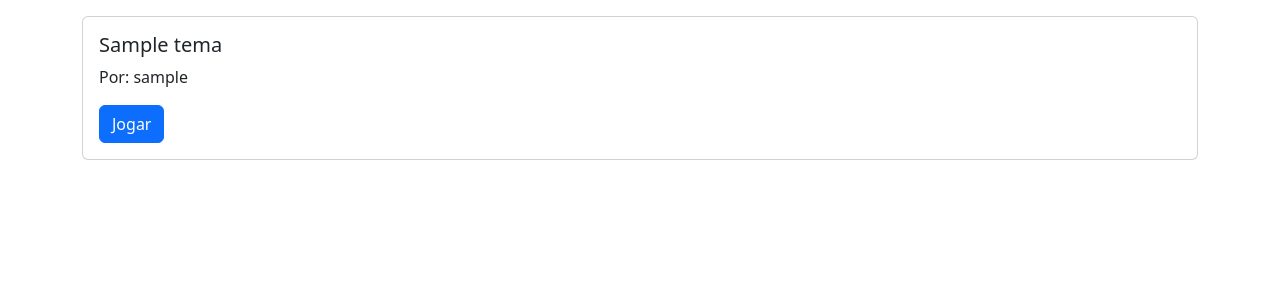
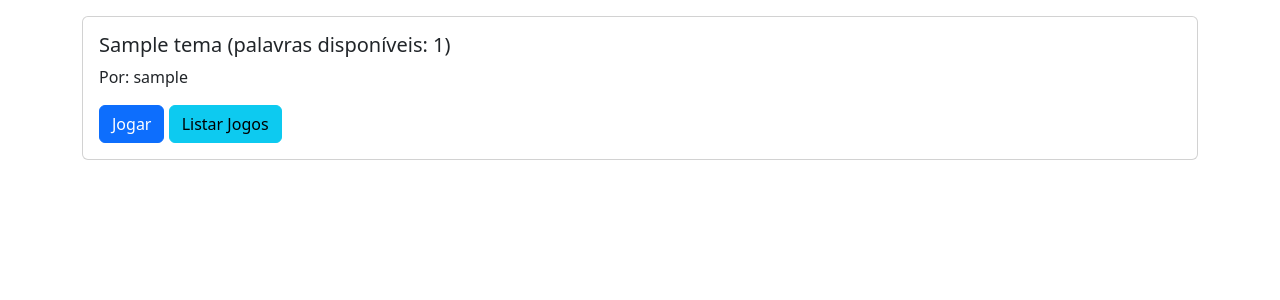
Before and after one commit to NinjaBitroom/jogo_da_forca, a Django app: page / in a window 1280 px wide. Shown: the part 56-356 px from the top of the page. Run offline with Django 5.2, Linux system fonts and the light colour scheme; tables that the repository leaves empty hold one stand-in row (values such as "Sample post").

Commit message:
Adicione os jogos no banco de dados

```diff
--- a/hangman/models.py
+++ b/hangman/models.py
@@ -22,9 +22,9 @@ class Palavra(models.Model):
 
 
 class Jogo(models.Model):
-    aluno = models.ForeignKey(User, on_delete=models.CASCADE)
+    user = models.ForeignKey(User, on_delete=models.CASCADE, blank=True, null=True)
     tema = models.ForeignKey(Tema, on_delete=models.CASCADE)
     data_jogo = models.DateTimeField(auto_now_add=True)
 
     def __str__(self):
-        return f"{self.aluno.first_name} - {self.tema.nome} - {self.data_jogo}"
+        return f"{self.user} - {self.tema.nome} - {self.data_jogo}"
--- a/hangman/templates/index.html
+++ b/hangman/templates/index.html
@@ -12,15 +12,23 @@
     {% for tema in tema_list %}
         <div class="card mt-3">
             <div class="card-body">
-                <h5 class="card-title">{{ tema.nome }}</h5>
+                <h5 class="card-title">
+                    {{ tema.nome }}
+                    {% for qtd_tema, qtd_palavras in qtd_palavras.items %}
+                        {% if tema == qtd_tema %}
+                            (palavras disponíveis: {{ qtd_palavras }})
+                        {% endif %}
+                    {% endfor %}
+                </h5>
                 <p class="card-text">Por: {{ tema.professor }}</p>
-                <a href="#" class="btn btn-primary">Jogar</a>
+                <a href="{% url 'jogo' tema_id=tema.pk %}" class="btn btn-primary">Jogar</a>
                 {% if perms.hangman.change_tema %}
-                    <a href="{% url 'atualizar_tema' tema.pk %}" class="btn btn-secondary">Editar</a>
+                    <a href="{% url 'atualizar_tema' tema.pk %}" class="btn btn-warning">Editar</a>
                 {% endif %}
                 {% if perms.hangman.delete_tema %}
                     <a href="#" class="btn btn-danger">Deletar</a>
                 {% endif %}
+                <a href="{% url 'listar_jogos' tema_id=tema.pk %}" class="btn btn-info">Listar Jogos</a>
             </div>
         </div>
     {% empty %}
--- /dev/null
+++ b/hangman/templates/listar_jogos.html
@@ -0,0 +1,6 @@
+{% extends 'base.html' %}
+{% block content %}
+    {% for jogo in jogos %}
+        <p>{{ jogo }}</p>
+    {% endfor %}
+{% endblock %}
--- a/hangman/urls.py
+++ b/hangman/urls.py
@@ -19,6 +19,9 @@ urlpatterns = [
         views.PalavraCreateView.as_view(),
         name="cadastrar_palavra",
     ),
-    path("temas/<int:tema_id>/jogos/", views.listar_jogos, name="listar_jogos"),
+    path("jogo/<int:tema_id>/", views.JogoView.as_view(), name="jogo"),
+    path(
+        "temas/<int:tema_id>/jogos/", views.JogosListView.as_view(), name="listar_jogos"
+    ),
     path("relatorio/", views.gerar_relatorio, name="gerar_relatorio"),
 ]
--- a/hangman/views.py
+++ b/hangman/views.py
@@ -7,7 +7,7 @@ from django.http import HttpResponse
 from django.shortcuts import get_object_or_404, render
 from django.template.loader import get_template
 from django.urls import reverse_lazy
-from django.views.generic import CreateView, ListView, UpdateView
+from django.views.generic import CreateView, ListView, TemplateView, UpdateView
 from xhtml2pdf import pisa
 
 from .forms import (
@@ -21,6 +21,17 @@ from .models import Jogo, Palavra, Tema
 class IndexListView(ListView):
     template_name = "index.html"
     model = Tema
+
+    def get_context_data(self, *, object_list=None, **kwargs):
+        context = super().get_context_data(**kwargs)
+        palavras = Palavra.objects.filter()
+        qtd_palavras = {}
+        for palavra in palavras:
+            if palavra.tema not in qtd_palavras:
+                qtd_palavras[palavra.tema] = 0
+            qtd_palavras[palavra.tema] += 1
+        context["qtd_palavras"] = qtd_palavras
+        return context
 
 
 class UserCreateView(CreateView):
@@ -78,9 +89,13 @@ def gerar_pdf(request):
     return response
 
 
-def listar_jogos(request, tema_id):
-    jogos = Jogo.objects.filter(tema_id=tema_id)
-    return render(request, "listar_jogos.html", {"jogos": jogos})
+class JogosListView(ListView):
+    model = Jogo
+    template_name = "listar_jogos.html"
+    context_object_name = "jogos"
+
+    def get_queryset(self):
+        return super().get_queryset().filter(tema_id=self.kwargs["tema_id"])
 
 
 @login_required
@@ -100,15 +115,15 @@ def gerar_relatorio(request):
     return render(request, "relatorio.html", {"jogos": jogos})
 
 
-@login_required
-def jogar(request, tema_id):
-    tema = get_object_or_404(Tema, pk=tema_id)
-    palavras = Palavra.objects.filter(tema=tema, professor=request.user.professor)
+class JogoView(TemplateView):
+    template_name = "jogo.html"
 
-    palavra = random.choice(palavras) if palavras.exists() else None
-
-    return render(
-        request,
-        "jogo.html",
-        {"palavra": palavra.texto if palavra else "Palavra não disponível"},
-    )
+    def get_context_data(self, **kwargs):
+        tema = get_object_or_404(Tema, pk=self.kwargs["tema_id"])
+        palavras = Palavra.objects.filter(tema=tema)
+        palavra = random.choice(palavras) if palavras.exists() else None
+        Jogo.objects.create(
+            user=self.request.user if not self.request.user.is_anonymous else None,
+            tema=tema,
+        )
+        return {"palavra": palavra.texto if palavra else "Palavra não disponível"}
```
Also changed, not shown: pyproject.toml (+5 -4 lines), hangman/migrations/0005_remove_jogo_aluno_jogo_user.py (added).
